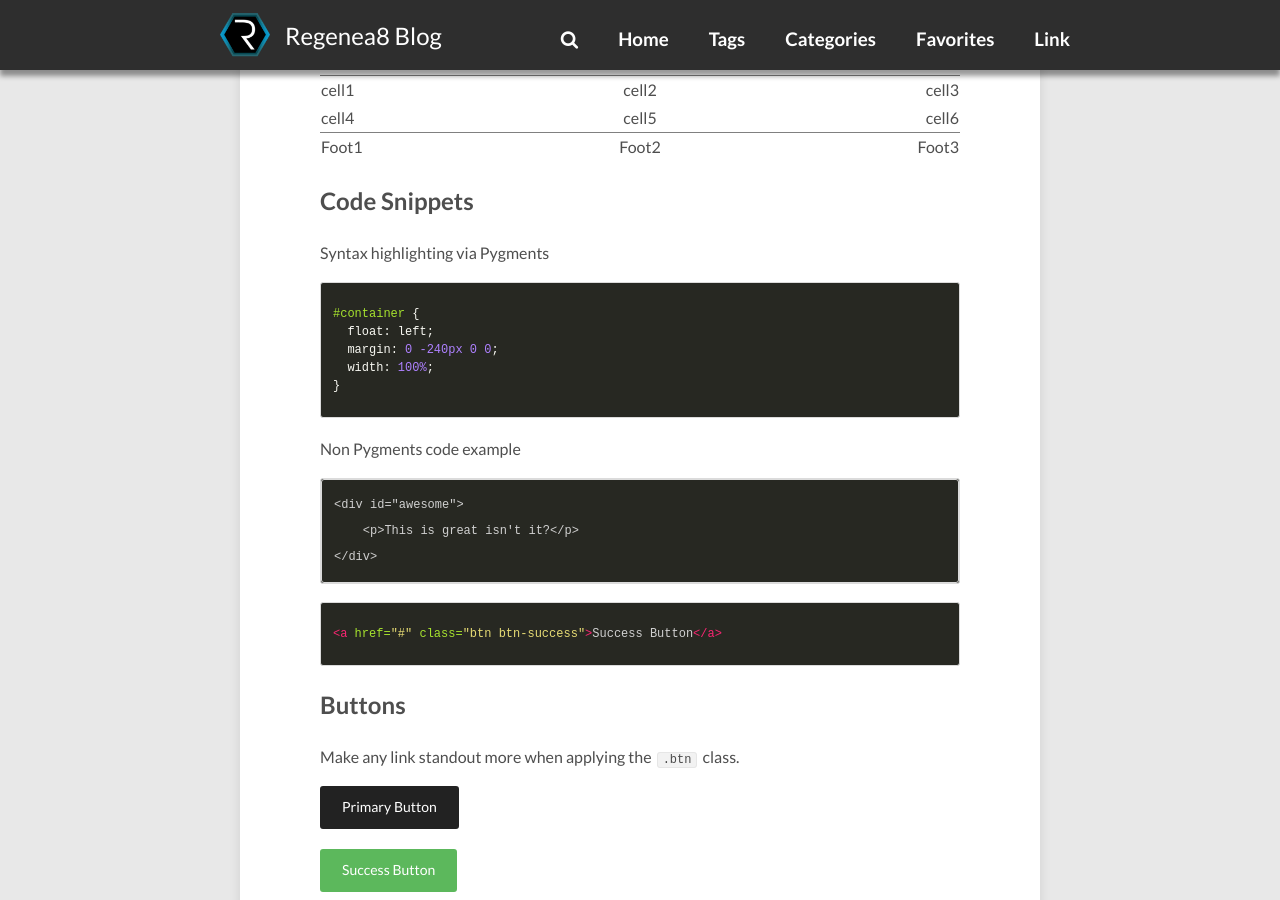
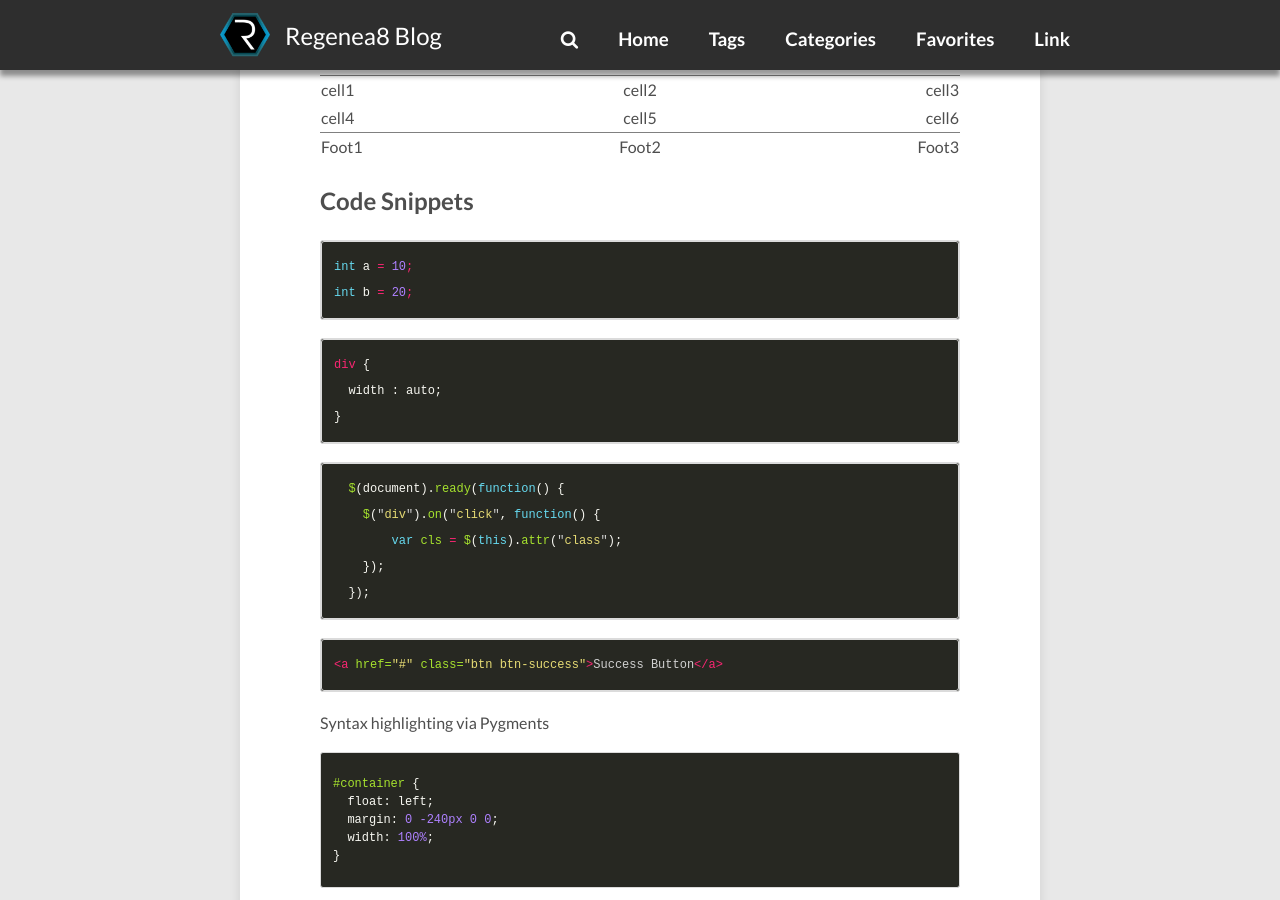
Before and after one commit to krpsh/regenea8.github.io, a Jekyll site: the page built from _posts/2017-04-01-four-one.md, in a window 1280 px wide and 900 px high, scrolled down 2246 px. Built offline with Jekyll 4.4.1, drawn with Linux system fonts in a browser that asks for light colours; nearby versions of some CDN libraries; comment, search, counter and statistics services are not loaded.

Commit message:
Initialize blog

````diff
--- a/_posts/2017-04-01-four-one.md
+++ b/_posts/2017-04-01-four-one.md
@@ -73,6 +73,29 @@ If you want to show just a part of your post in the come page, add the ``회색
 
 ## Code Snippets
 
+```java
+int a = 10;
+int b = 20;
+```
+
+```css
+div {
+  width : auto;
+}
+```
+
+```js
+  $(document).ready(function() {
+    $("div").on("click", function() {
+        var cls = $(this).attr("class");
+    });
+  });
+```
+
+```html
+<a href="#" class="btn btn-success">Success Button</a>
+```
+
 Syntax highlighting via Pygments
 
 {% highlight css %}
````
